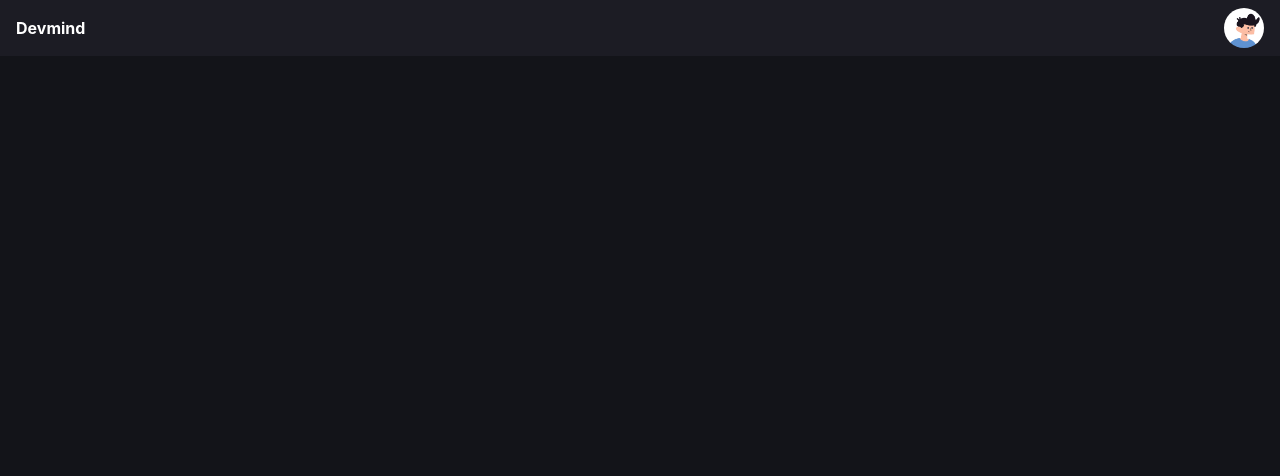
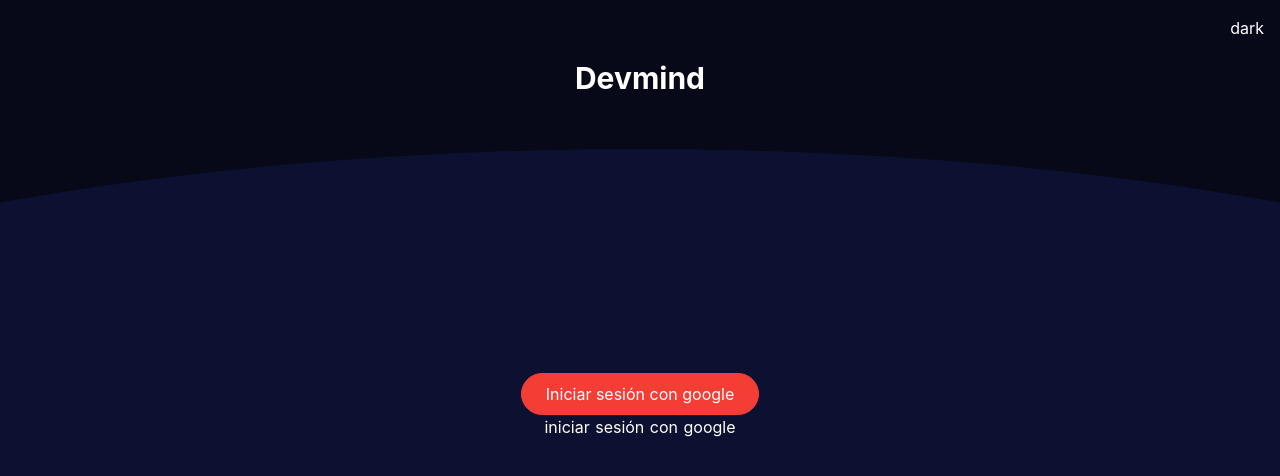
Before and after one commit to addier94/devmind, a Nuxt app: page /auth/login in a window 1280 px wide. Before the commit this address had no page. Shown: the top 476 px of the page. Built offline with nearby package versions, Linux system fonts and the light colour scheme.

Commit message:
feat: add ui login with google

```diff
--- /dev/null
+++ b/components/auth/SocialLoginButton.vue
@@ -0,0 +1,42 @@
+<template>
+  <button class="rounded-full border py-2 px-6 flex items-center" :class="type">
+    <component :is="socialComponent" class="w-6 mr-2" />
+    {{ text }}
+  </button>
+</template>
+
+<script>
+export default {
+  name: 'SocialLoginButton',
+  components: {
+    GoogleIcon: () => import('@/assets/icons/google.svg?inline'),
+  },
+  props: {
+    type: {
+      type: String,
+      default: 'google',
+      validate: (value) => ['google'].includes(value),
+    },
+    text: {
+      type: String,
+      required: true,
+    },
+  },
+  data: () => ({
+    socialOptions: {
+      google: 'GoogleIcon',
+    },
+  }),
+  computed: {
+    socialComponent() {
+      return this.socialOptions[this.type]
+    },
+  },
+}
+</script>
+
+<style scoped>
+.google {
+  @apply bg-red-main-600 border-red-main-600 text-white;
+}
+</style>
--- /dev/null
+++ b/layouts/auth.vue
@@ -0,0 +1,7 @@
+<template>
+  <div class="h-screen">
+    <main class="h-full dark:bg-dark dark:text-white">
+      <nuxt />
+    </main>
+  </div>
+</template>
--- /dev/null
+++ b/pages/auth/login.vue
@@ -0,0 +1,37 @@
+<template>
+  <div class="h-full overflow-hidden">
+    <div class="flex justify-end p-4">
+      <ColorSwitch />
+    </div>
+    <h1 class="text-center text-3xl font-bold">Devmind</h1>
+
+    <div
+      class="login-body mt-12 pt-56 h-full flex flex-col items-center bg-light dark:bg-blue-main-800"
+    >
+      <SocialLoginButton text="Iniciar sesión con google" />
+      <p>iniciar sesión con google</p>
+    </div>
+  </div>
+</template>
+
+<script>
+import SocialLoginButton from '~/components/auth/SocialLoginButton.vue'
+import ColorSwitch from '~/components/ui/ColorSwitch.vue'
+export default {
+  name: 'Login',
+  layout: 'auth',
+  components: {
+    ColorSwitch,
+    SocialLoginButton,
+  },
+}
+</script>
+
+<style scoped>
+.login-body {
+  width: 200%;
+  margin-left: -50%;
+  border-top-right-radius: 50%;
+  border-top-left-radius: 50%;
+}
+</style>
--- a/pages/index.vue
+++ b/pages/index.vue
@@ -1,9 +1,7 @@
 <template>
-  <div class="container">
-    <div>
-      <ColorSwitch />
-      <Logo />
-    </div>
+  <div>
+    <ColorSwitch />
+    <Logo />
   </div>
 </template>
 
--- a/tailwind.config.js
+++ b/tailwind.config.js
@@ -9,13 +9,16 @@ module.exports = {
         dark: theme('colors.blue-main.900'),
       }),
       colors: {
+        'red-main': {
+          600: '#F43D35',
+        },
         'gray-main': {
           300: '#EAEDF2',
         },
         'blue-main': {
           // TODO review this colors, maybe are gray
-          800: '#1C1C24',
-          900: '#131419',
+          800: '#0d1131',
+          900: '#070919',
         },
       },
     },
```
Also changed, not shown: assets/icons/google.svg (added).
